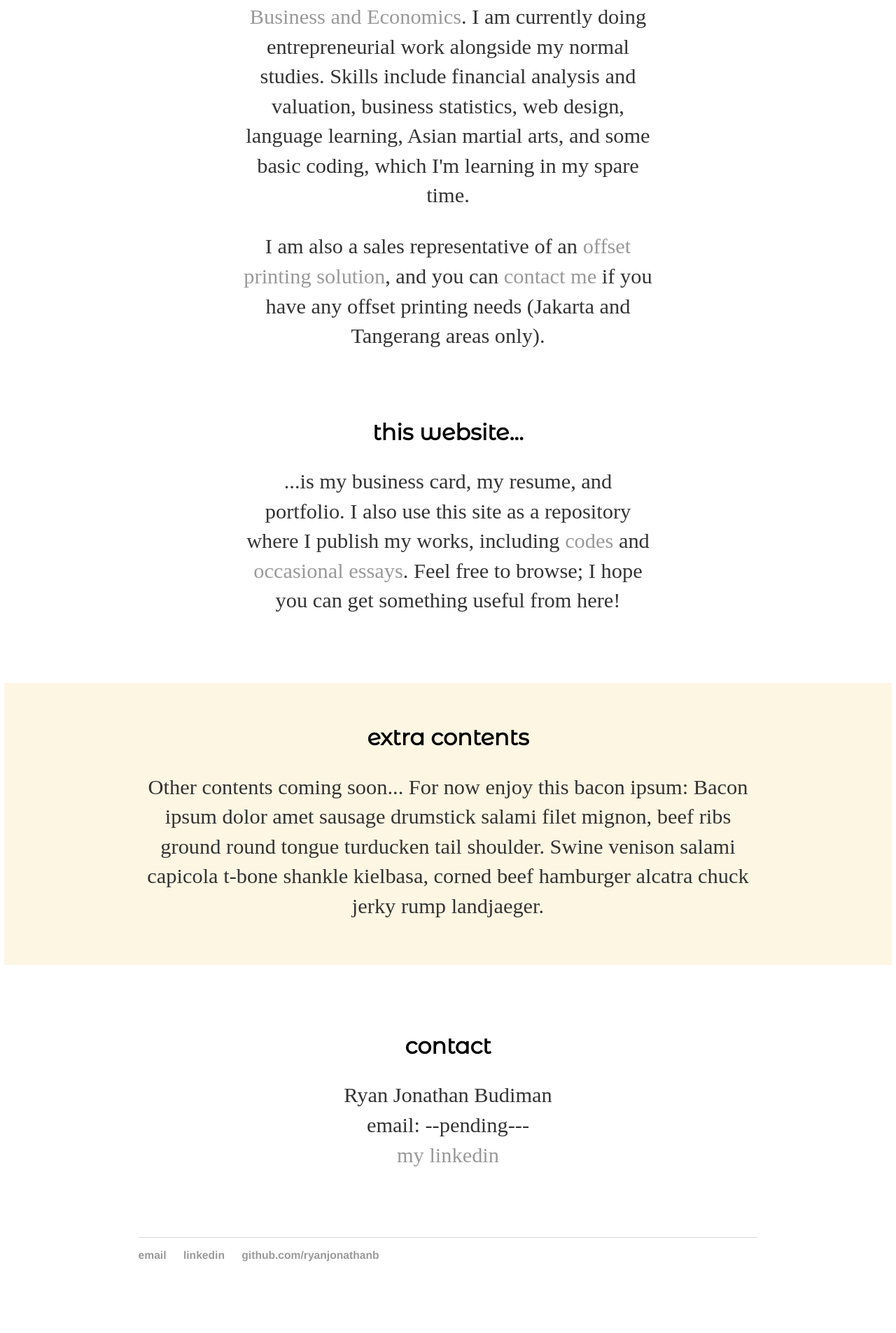
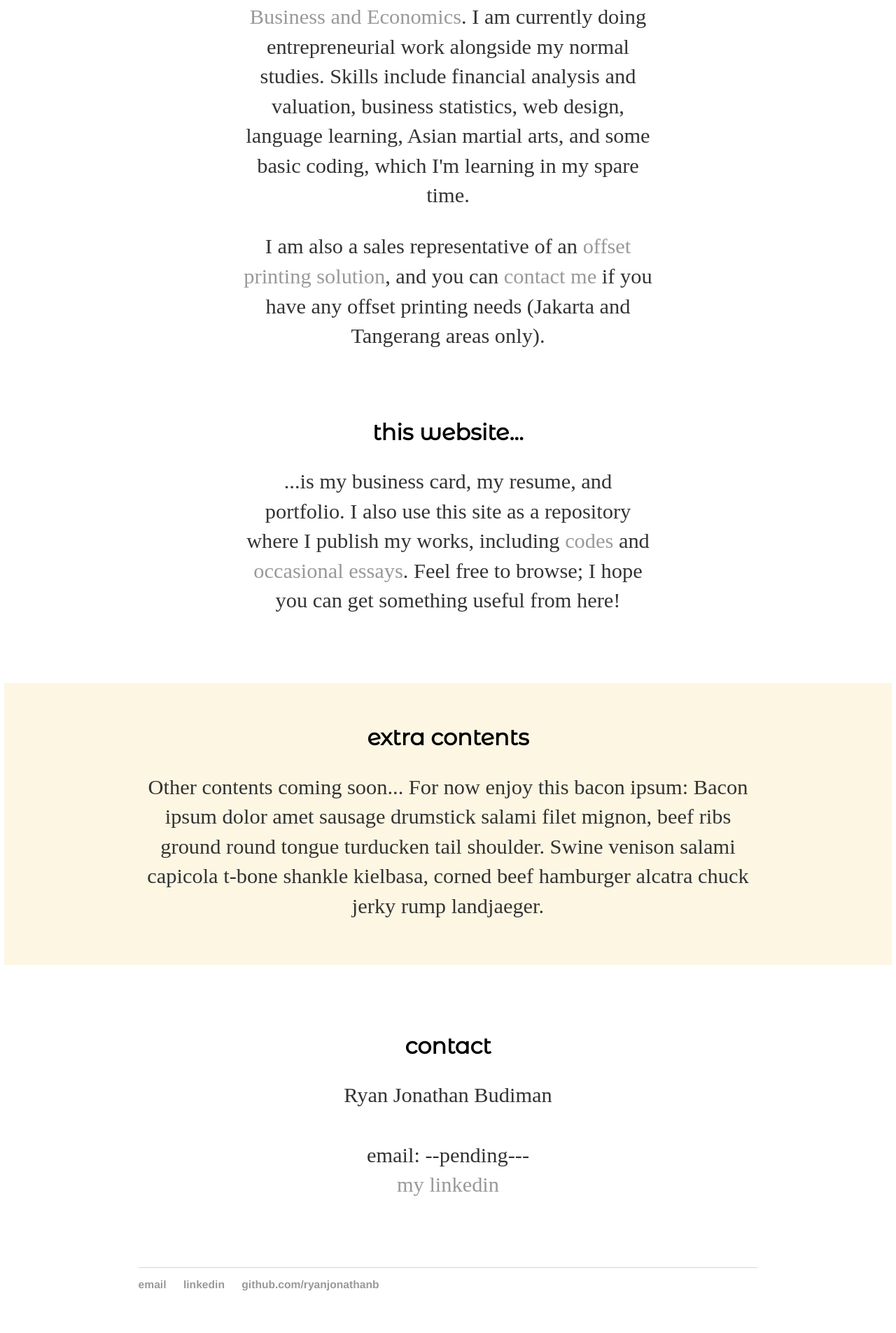
Before and after one commit to ryanjonathanb/ryanjonathanb.github.io, a Jekyll site: the page built from index.html, in a window 1280 px wide. Shown: the part 1138-3043 px from the top of the page at 70% size. Built offline with Jekyll 4.4.1, drawn with Linux system fonts in a browser that asks for light colours; some web fonts are replaced; before the commit the page ends 3001 px from its top, so only the background shows below that.

```diff
--- a/index.html
+++ b/index.html
@@ -35,5 +35,5 @@
 
 	<div id="homepage">
 		<h2 class="homepage">contact</h2>
-		<p class="homepage">Ryan Jonathan Budiman<br/>email: --pending---<br/><a href="https://id.linkedin.com/in/ryanjonathanb">my linkedin</a></p>
+		<p class="homepage">Ryan Jonathan Budiman<br/><br/>email: --pending---<br/><a href="https://id.linkedin.com/in/ryanjonathanb">my linkedin</a></p>
 	</div>
```
